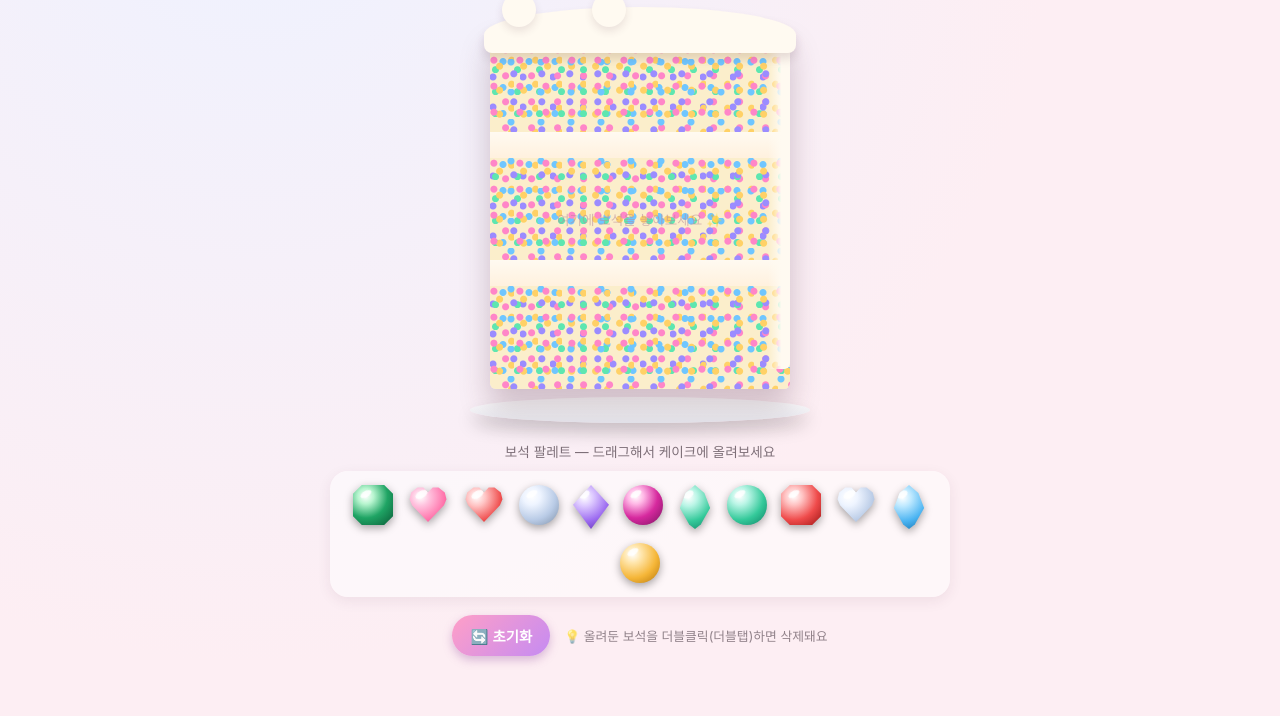
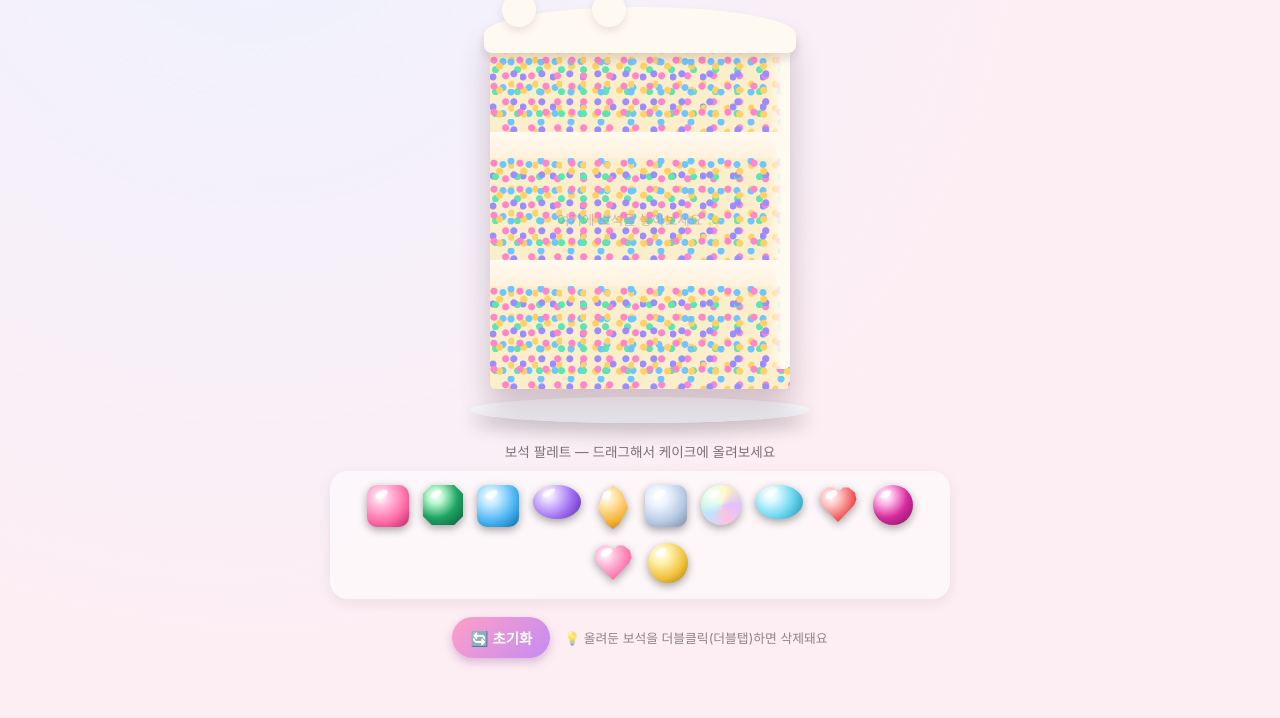
Before and after one commit to dogko-art/dogko-art.github.io, a plain HTML site: page cake/index.html in a window 1280 px wide. Shown: the part 137-855 px from the top of the page. Drawn offline with Linux system fonts and the light colour scheme.

Commit message:
보석 토핑에 쿠션컷, 오팔, 아쿠아마린 추가

```diff
--- a/cake/index.html
+++ b/cake/index.html
@@ -163,6 +163,9 @@
   [data-shape="pear"] .gem-inner{
     clip-path: polygon(50% 0%, 76% 18%, 92% 52%, 66% 90%, 50% 100%, 34% 90%, 8% 52%, 24% 18%);
   }
+  [data-shape="cushion"] .gem-inner{
+    border-radius: 24%;
+  }
 
   .gem[data-color="pink"]    .gem-inner{ background: radial-gradient(circle at 32% 28%, #fff, #ffc2de 22%, #ff6fa8 60%, #c02368 100%); }
   .gem[data-color="blue"]    .gem-inner{ background: radial-gradient(circle at 32% 28%, #fff, #bfe9ff 22%, #4bb4f2 60%, #0d6aa8 100%); }
@@ -174,6 +177,12 @@
   .gem[data-color="gold"]    .gem-inner{ background: radial-gradient(circle at 32% 28%, #fff, #fff2b0 22%, #f0c33d 60%, #a97a09 100%); }
   .gem[data-color="emerald"] .gem-inner{ background: radial-gradient(circle at 32% 28%, #fff, #b7f5cf 20%, #1fa464 55%, #0a5c37 100%); }
   .gem[data-color="fuchsia"] .gem-inner{ background: radial-gradient(circle at 32% 28%, #fff, #ffb8e6 20%, #d6299e 55%, #7a1360 100%); }
+  .gem[data-color="aquamarine"] .gem-inner{ background: radial-gradient(circle at 32% 28%, #fff, #d8f7ff 20%, #6fd8f0 55%, #1a8fae 100%); }
+  .gem[data-color="opal"] .gem-inner{
+    background:
+      radial-gradient(circle at 30% 25%, rgba(255,255,255,.95), rgba(255,255,255,0) 45%),
+      conic-gradient(from 160deg, #ffc2e0, #bfe3ff, #c3ffd1, #fff3b0, #ddc2ff, #ffc2e0);
+  }
 
   .tray-label{
     font-size:.85rem; opacity:.7; margin: 6px 0 10px;
@@ -194,6 +203,7 @@
   .tray .gem[data-shape="diamond"]{ width: 36px; height: 44px; }
   .tray .gem[data-shape="heart"]{ width: 42px; height: 42px; }
   .tray .gem[data-shape="pear"]{ width: 36px; height: 44px; }
+  .tray .gem[data-shape="cushion"]{ width: 42px; height: 42px; }
 
   .controls{
     display:flex; align-items:center; justify-content:center; gap: 14px;
@@ -244,18 +254,18 @@
 <script>
 (function(){
   var TRAY_GEMS = [
+    { shape: "cushion", color: "pink" },
     { shape: "emerald", color: "emerald" },
+    { shape: "cushion", color: "blue" },
+    { shape: "oval",    color: "purple" },
+    { shape: "pear",    color: "amber" },
+    { shape: "cushion", color: "clear" },
+    { shape: "round",   color: "opal" },
+    { shape: "oval",    color: "aquamarine" },
+    { shape: "heart",   color: "red" },
+    { shape: "round",   color: "fuchsia" },
     { shape: "heart",   color: "pink" },
-    { shape: "heart",   color: "red" },
-    { shape: "round",   color: "clear" },
-    { shape: "diamond", color: "purple" },
-    { shape: "round",   color: "fuchsia" },
-    { shape: "pear",    color: "teal" },
-    { shape: "round",   color: "teal" },
-    { shape: "emerald", color: "red" },
-    { shape: "heart",   color: "clear" },
-    { shape: "pear",    color: "blue" },
-    { shape: "round",   color: "amber" }
+    { shape: "round",   color: "gold" }
   ];
 
   var stage = document.getElementById("cakeStage");
```
